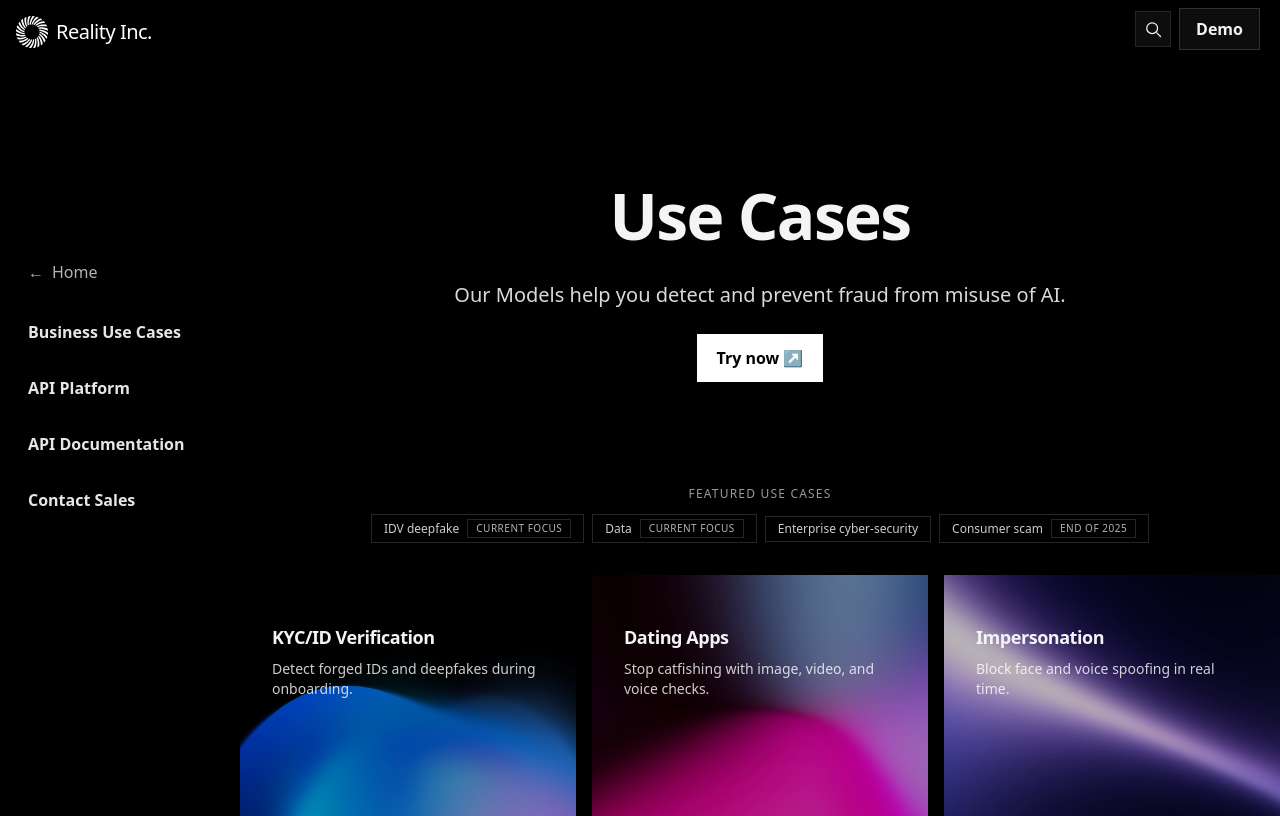
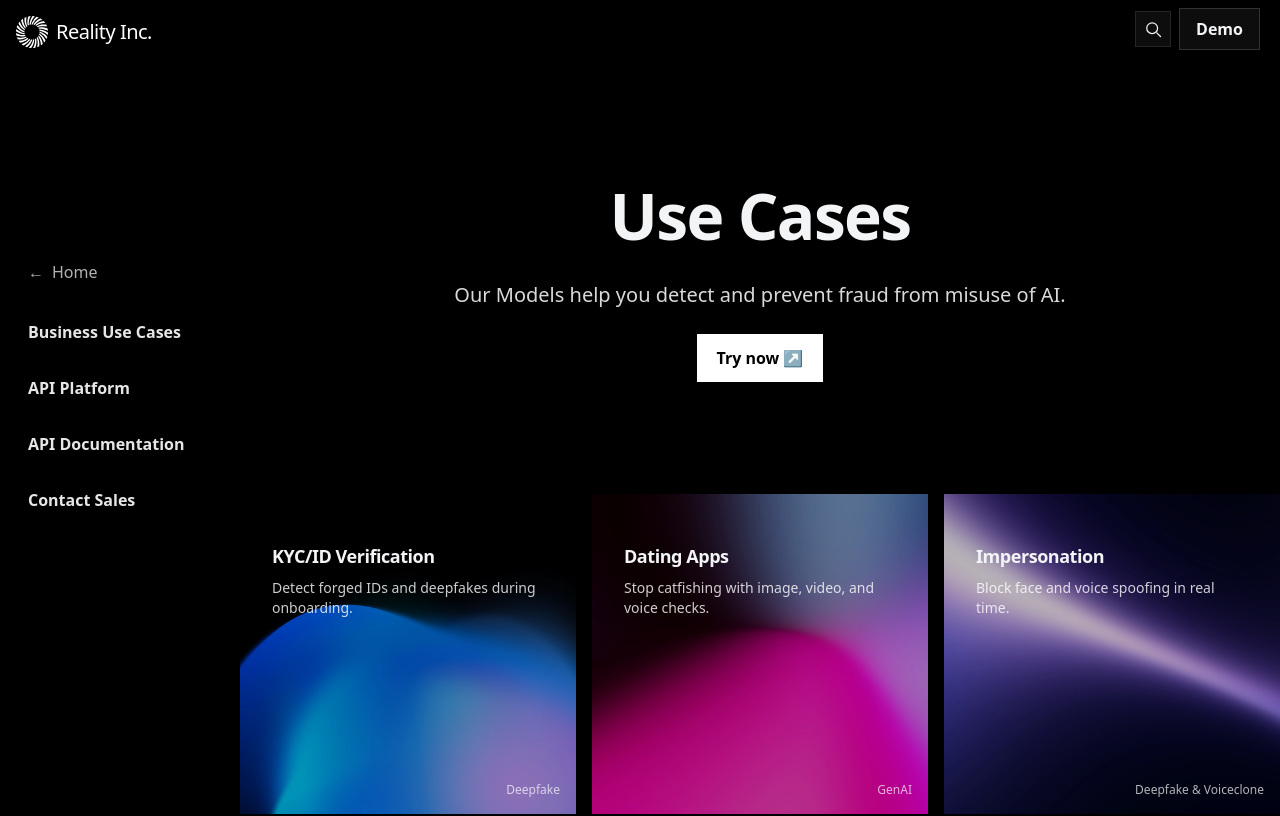
Before and after one commit to aptxaptx/scamai-landing, a Next.js app: page /business in a window 1280 px wide. Shown: the top 816 px of the page. Built offline with nearby package versions, Linux system fonts and the light colour scheme.

Commit message:
Remove featured use cases and update company menu action
Removed the 'Featured use cases' section from the business page as requested. Updated the company menu button in SiteShell to navigate directly to '/company/about' instead of toggling a submenu.

```diff
--- a/src/app/business/page.tsx
+++ b/src/app/business/page.tsx
@@ -30,27 +30,7 @@ export default function BusinessPage() {
         </div>
       </section>
 
-      {/* Featured use cases */}
-      <section className="mt-6">
-        <div className="text-center">
-          <div className="text-xs tracking-widest uppercase text-white/60">Featured use cases</div>
-          <div className="mt-3 flex flex-wrap items-center justify-center gap-2">
-            {[
-              { label: "IDV deepfake", badge: "Current focus" },
-              { label: "Data", badge: "Current focus" },
-              { label: "Enterprise cyber-security" },
-              { label: "Consumer scam", badge: "End of 2025" },
-            ].map(({ label, badge }) => (
-              <span key={label} className="inline-flex items-center gap-2 rounded-full border border-white/15 px-3 py-1 text-xs text-white/80">
-                {label}
-                {badge ? (
-                  <span className="rounded-full border border-white/15 px-2 py-0.5 text-[10px] uppercase tracking-wider text-white/70">{badge}</span>
-                ) : null}
-              </span>
-            ))}
-          </div>
-        </div>
-      </section>
+      {/* Featured use cases removed as requested */}
 
       {/* Category grid */}
       <section className="mt-8 grid grid-cols-1 md:grid-cols-3 gap-4">
--- a/src/components/SiteShell.tsx
+++ b/src/components/SiteShell.tsx
@@ -170,7 +170,7 @@ export default function SiteShell({ children, secondaryLinks = [], hideTopbar =
                       <button
                         key={item}
                         type="button"
-                        onClick={() => setSubmenu(submenu === "company" ? "none" : "company")}
+                        onClick={() => router.push("/company/about")}
                         className="group text-left w-full rounded-xl px-3 py-3 text-base font-semibold text-white/90 hover:text-white hover:bg-white/10 transition-colors flex items-center justify-between"
                       >
                         <span>{item}</span>
```
